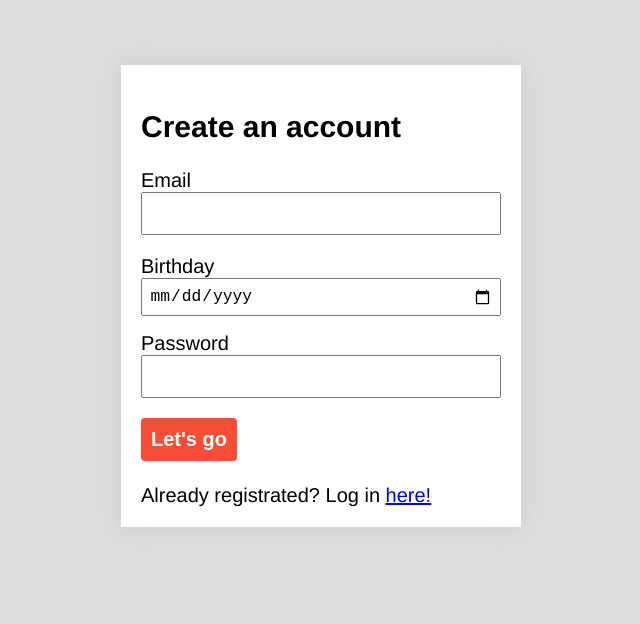
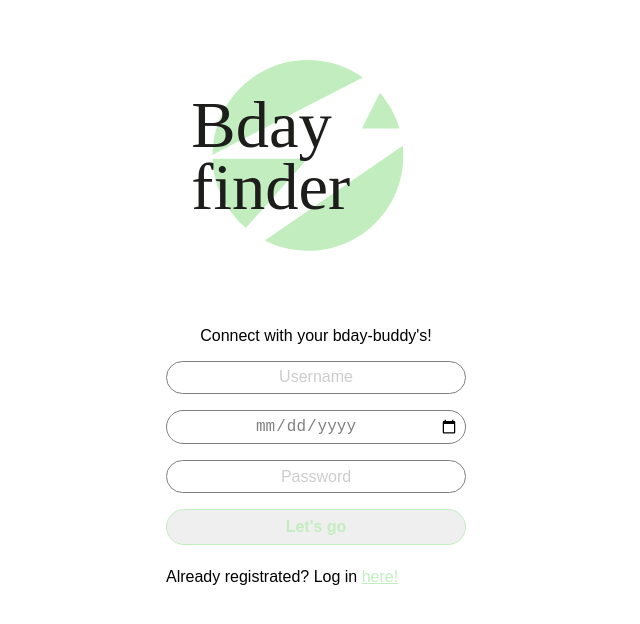
Before and after one commit to abuijzen/herexamen-Webtech3-frontend, a plain HTML site: page signup.html in a window 1280 px wide. Shown: the part 104-728 px from the top of the page, without its empty margins (319-959 px from the left). Drawn offline with Linux system fonts and the light colour scheme.

Commit message:
signup restyle

```diff
--- a/css/login.css
+++ b/css/login.css
@@ -1,12 +1,24 @@
 * {box-sizing: border-box;}
 html { height: 100%; display: flex; }
 
+
+
+
 body
 {
-  font-family: Helvetica, sans-serif;
+  font-family: 'Quicksand', sans-serif;
   margin: auto;
 }
 
+.slogan{
+  font-size: 16px;
+  text-align: center;
+}
+
+
+.signup{
+  font-size: 16px;
+}
 .input--text::placeholder
 {
   color: #ccc;
--- a/signup.html
+++ b/signup.html
@@ -4,7 +4,7 @@
     <meta charset="UTF-8">
     <meta name="viewport" content="width=device-width, initial-scale=1.0">
     <meta http-equiv="X-UA-Compatible" content="ie=edge">
-    <link rel="stylesheet" href="./css/signup.css">
+    <link rel="stylesheet" href="./css/login.css">
     <title>Signup</title>
 </head>
 <body>
@@ -37,30 +37,33 @@
         </script>
 
         <div class="app">
-                <h2 class="title">Create an account</h2>
+
+            <div class="logo"><img src="./images/logo.svg" alt="logo"></div>
+            <div class="slogan"><p>Connect with your bday-buddy's!</p></div>
+
                 <div class="alert hidden">
                   Here is some feedback
                 </div>
                 <div class="signup">
                   <div>
-                    <label for="email">Email</label>
-                    <input type="text" class="input--text" name="email" id="email">
+                      <label for="email"></label>
+                    <input type="text" class="input--text" placeholder="Username" name="email" id="email">
                   </div>
 
                   <div>
-                      <label for="birthday">Birthday</label>
+                      <label for="birthday"></label>
                       <input type="date" class="input--text" name="birthday" id="birthday">
                     </div>
 
                   <div>
-                    <label for="password">Password</label>
-                    <input type="password" class="input--text" name="password" id="password">
+                    <label for="password"></label>
+                    <input type="password" class="input--text" placeholder="Password" name="password" id="password">
                   </div>
 
                   <button class="btn btn--primary">Let's go</button>
                 </div>
                 <br>
-                <div>Already registrated? Log in <a href="login.html">here!</a></div>
+                <div class="signup">Already registrated? Log in <a href="login.html">here!</a></div>
               </div>
               <script src="./js/signup.js"></script>
 
```
Also changed, not shown: login.html (+6 -2 lines).
